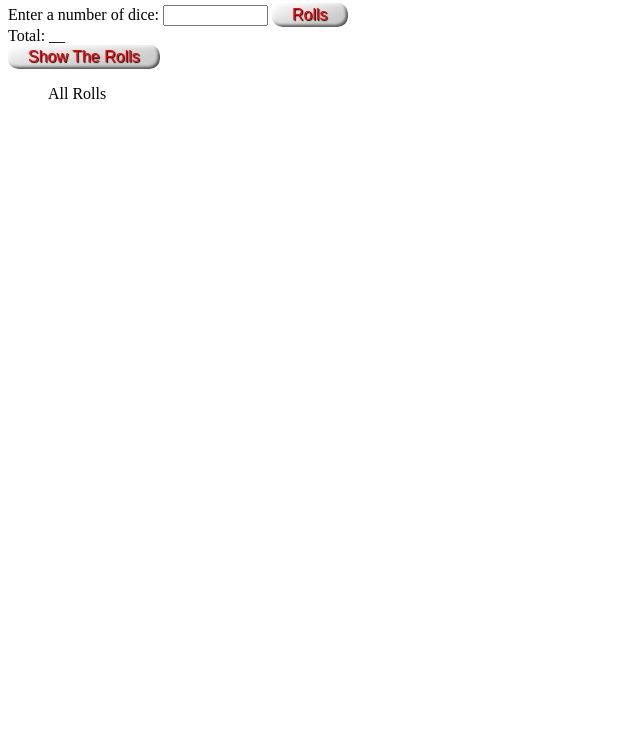
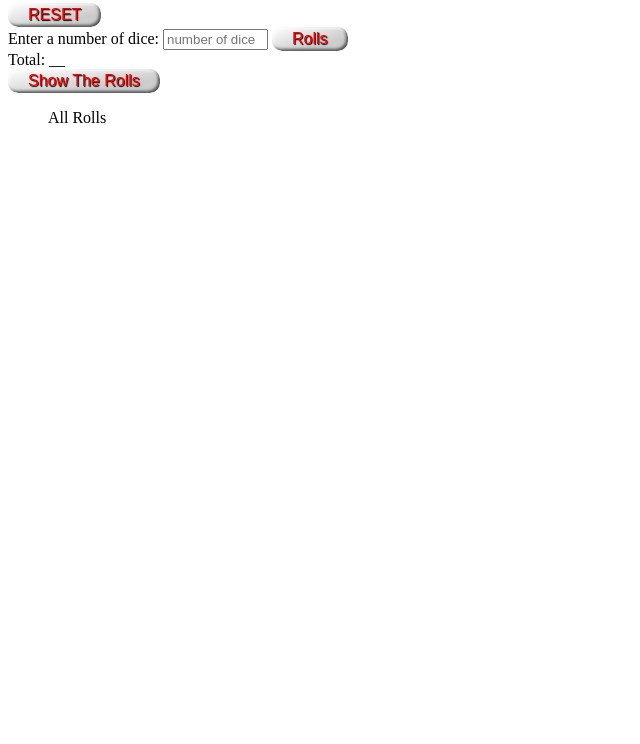
Before and after one commit to netrachamlagai10/Dice-Roller, a plain HTML site: page index.html in a window 1280 px wide. Shown: the part 56-800 px from the top of the page, without its empty margins (0-640 px from the left). Drawn offline with Linux system fonts and the light colour scheme.

Commit message:
Reset button add

```diff
--- a/index.html
+++ b/index.html
@@ -8,8 +8,9 @@
 </head>
 <body>
     <h3>Dice Roller</h3>
+    <button id="reset-button">RESET</button><br>
     <label for= "number">Enter a number of dice:</label>
-    <input type="text" id="number-of-dice" name="name" required
+    <input type="text" id="number-of-dice" placeholder="number of dice" name="name" required
        minlength="4" maxlength="8" size="10">
        <button class="Roll">Rolls</button>
        <div id=total>Total: __</div>
--- a/main.js
+++ b/main.js
@@ -2,7 +2,8 @@ let roll = document.querySelector(".Roll");
 let totalresult = document.querySelector("#total");
 let showtherolls = document.querySelector(".showtherolls");
 let lists = document.querySelector("#lists");
-let numofdice = document.querySelector("#number-of-dice")
+let numofdice = document.querySelector("#number-of-dice");
+let numberofresets = document.querySelector("#reset-button");
 let dierolls = [];
 let counter = 0;
 roll.addEventListener("click", function(){
@@ -26,3 +27,10 @@ showtherolls.addEventListener("click", function(){
     str +="</ol>";
     lists.innerHTML=str
 });
+numberofresets.addEventListener("click", function() {
+
+    totalresult.innerHTML = 0;
+    numofdice.value =0;
+    lists.innerHTML = '';
+
+})
--- a/style.css
+++ b/style.css
@@ -34,3 +34,22 @@
                 inset -2px -2px 3px rgba(0, 0, 0, .6);
 
 }
+#reset-button {
+    border: 0;
+    line-height: 1.5;
+    padding: 0 20px;
+    font-size: 1rem;
+    text-align: center;
+    color: red;
+    text-shadow: 1px 1px 1px #000;
+    border-radius: 10px;
+    background-color:white;
+    background-image: linear-gradient(to top left,
+                                      rgba(0, 0, 0, .2),
+                                      rgba(0, 0, 0, .2) 30%,
+                                      rgba(0, 0, 0, 0));
+    box-shadow: inset 2px 2px 3px rgba(255, 255, 255, .6),
+                inset -2px -2px 3px rgba(0, 0, 0, .6);
+
+
+}
```
